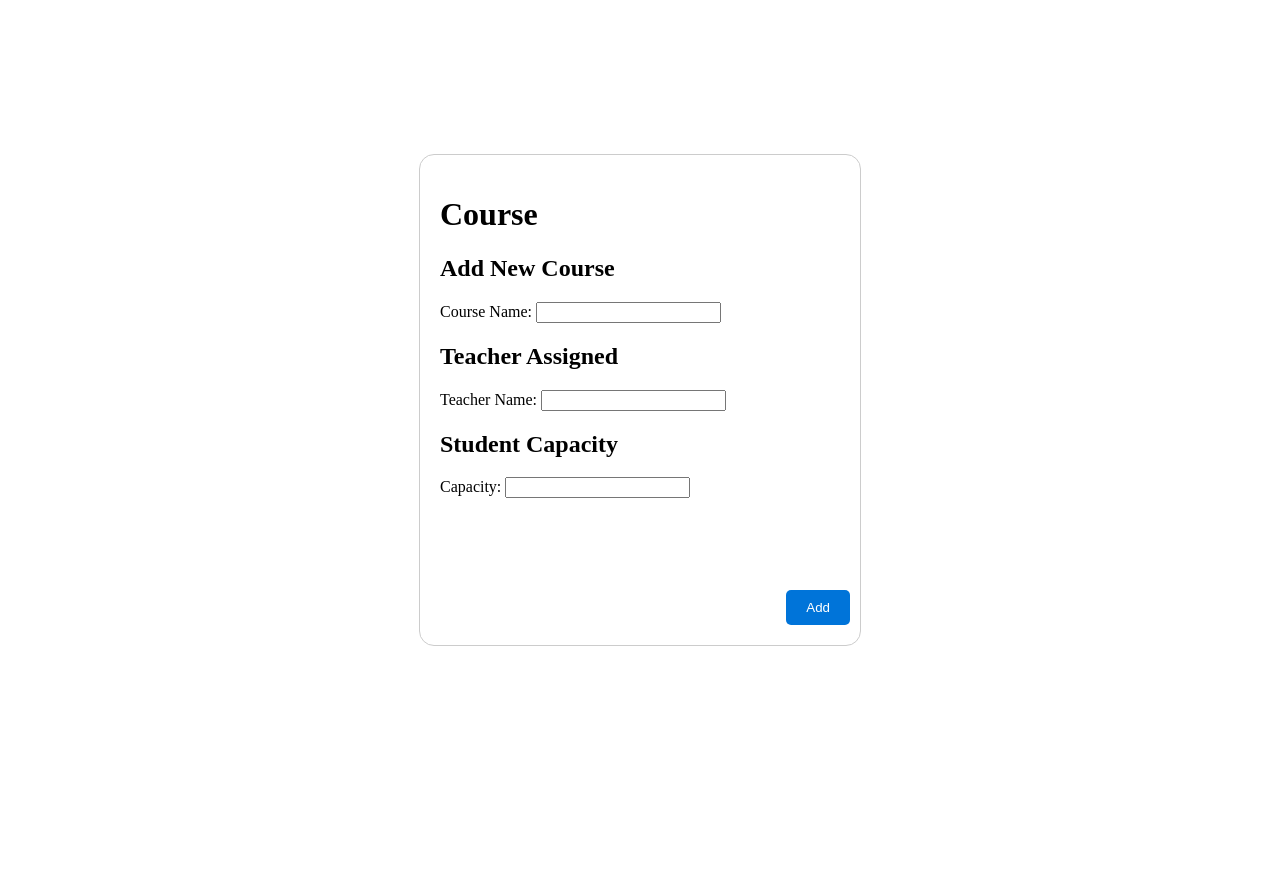
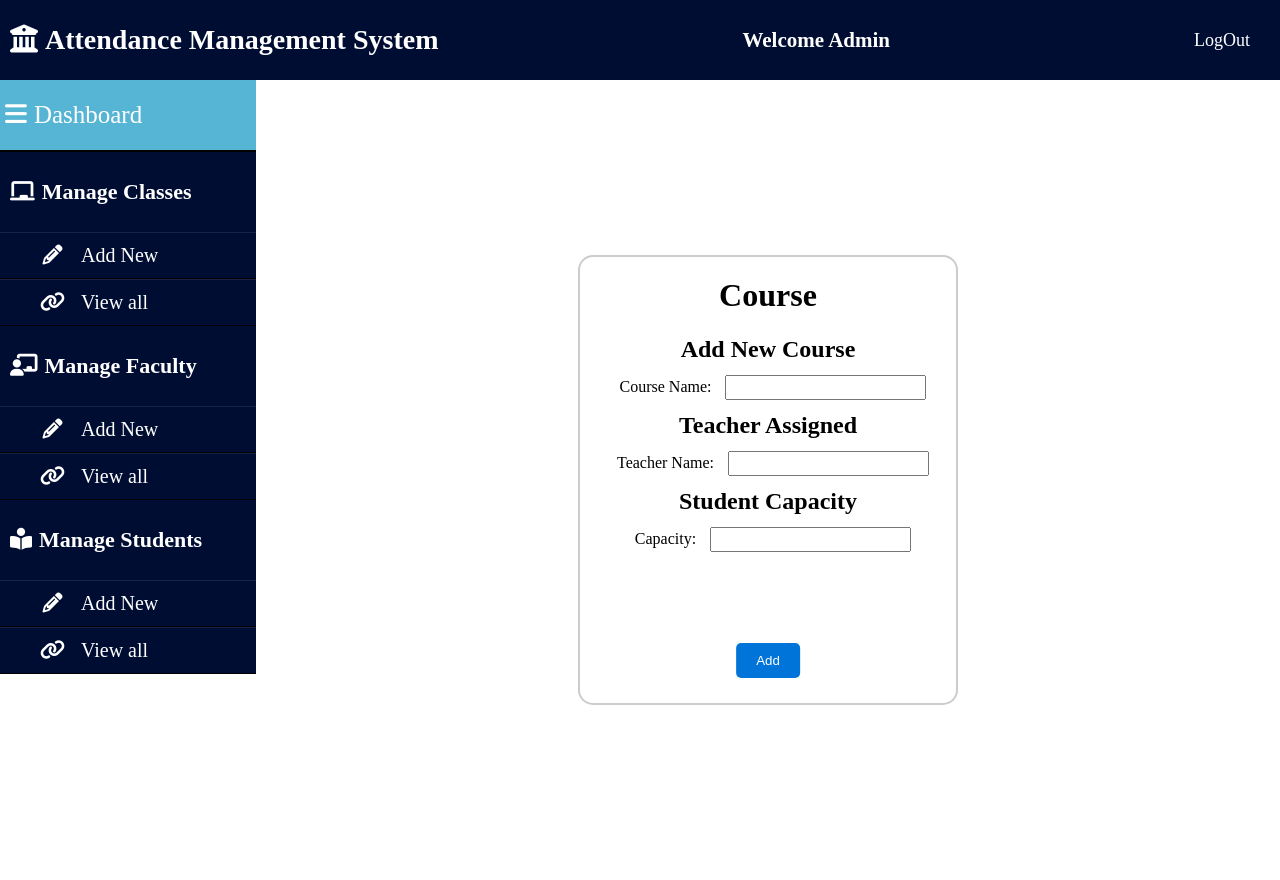
Before and after one commit to KhushiJain2004/Attendance-management-system-Devops-lab-, a Django app: template ATTENDANCE_MANAGEMENT_SYSTEM/template/courseadd.html in a window 1280 px wide. Before the commit the page ends 646 px from the top, so only its background shows below. Run offline with Django 4.2, Linux system fonts and the light colour scheme; the template is opened without the code that fills it, so the values that code supplies are empty.

Commit message:
Update courseadd.html

```diff
--- a/ATTENDANCE_MANAGEMENT_SYSTEM/template/courseadd.html
+++ b/ATTENDANCE_MANAGEMENT_SYSTEM/template/courseadd.html
@@ -1,9 +1,17 @@
 <!DOCTYPE html>
-<html>
+<html lang="en">
 <head>
+    <meta charset="UTF-8">
+    <meta name="viewport" content="width=device-width, initial-scale=1.0">
     <title>Course Information</title>
+
+    <link rel="stylesheet" href="https://cdnjs.cloudflare.com/ajax/libs/font-awesome/6.4.0/css/all.min.css">
+
+    <link rel="stylesheet" type="text/css" href="admindashboard.css">
+</head>
+
 <style>
-        body {
+    .content-container {
         display: flex;
         justify-content: center;
         align-items: center;
@@ -12,19 +20,20 @@
     }
 
     .box {
-            text-align: left;
+        text-align: center;
         padding: 20px;
-            border: 1px solid #ccc;
-            width: 400px;
-            height: 450px; /* Increase the height of the box */
+        border: 2px solid #ccc;
+        width: 380px;
+        height: 450px;/* Increase the height of the box */
         border-radius: 15px;
         position: relative;
     }
 
     .add-button {
         position: absolute;
-            bottom: 20px; /* Move the button down by changing the value */
-            right: 10px;
+        bottom:25px;/* Move the button down by changing the value */
+        left: 50%;
+        transform: translateX(-50%);
         background-color: #0074D9;
         color: white;
         padding: 10px 20px;
@@ -32,9 +41,56 @@
         border-radius: 5px;
         cursor: pointer;
     }
+    .box h1{
+        padding-bottom: 10px;
+    }
+    .box h2{
+        padding-bottom: 12px;
+        padding-top: 12px;
+    }
+    .box label,input{
+        padding: 3px 10px;
+    }
 </style>
-</head>
+
 <body>
+
+    <header>
+        <h1><i class="fas fa-university"></i>Attendance Management System</h1>
+        <h2>Welcome Admin</h2>
+        <a href="" class=""btn>LogOut</a>
+    </header>
+
+    <aside>
+        <header>
+            <div>
+                <i class="fas fa-bars"></i>Dashboard
+            </div>
+        </header>
+        <ul>
+            <li><h4><i class="fas fa-chalkboard"></i>Manage Classes</h4></li>
+            <ul>
+                <li><a href="courseadd.html"><i class="fa fa-pencil fa-fw"></i>Add New</a></li>
+                <li><a href="viewclass.html"><i class="fa fa-link"></i>View all</a></li>
+            </ul>
+        </ul>
+        <ul>
+            <li><h4><i class="fas fa-chalkboard-teacher"></i>Manage Faculty</h4></li>
+            <ul>
+                <li><a href=""><i class="fa fa-pencil fa-fw"></i>Add New</a></li>
+                <li><a href=""><i class="fa fa-link"></i>View all</a></li>
+            </ul>
+        </ul>
+        <ul>
+            <li><h4><i class="fas fa-book-reader" aria-hidden="true"></i>Manage Students</h4></li>
+            <ul>
+                <li><a href=""><i class="fa fa-pencil fa-fw"></i>Add New</a></li>
+                <li><a href=""><i class="fa fa-link"></i>View all</a></li>
+            </ul>
+        </ul>
+    </aside>
+
+    <div class="content-container">
     <div class="box">
         <h1>Course</h1>
 
@@ -56,7 +112,8 @@
             <input type="number" id="capacity" name="capacity">
         </div>
 
-        <button class="add-button">Add</button>
+        <div><button class="add-button">Add</button></div>
+    </div>
     </div>
 </body>
 </html>
```
Lines whose indentation alone changed are shown as unchanged.
